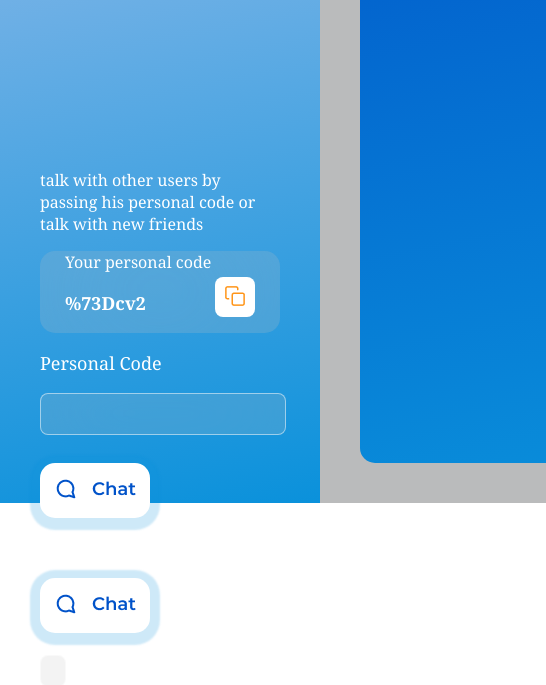
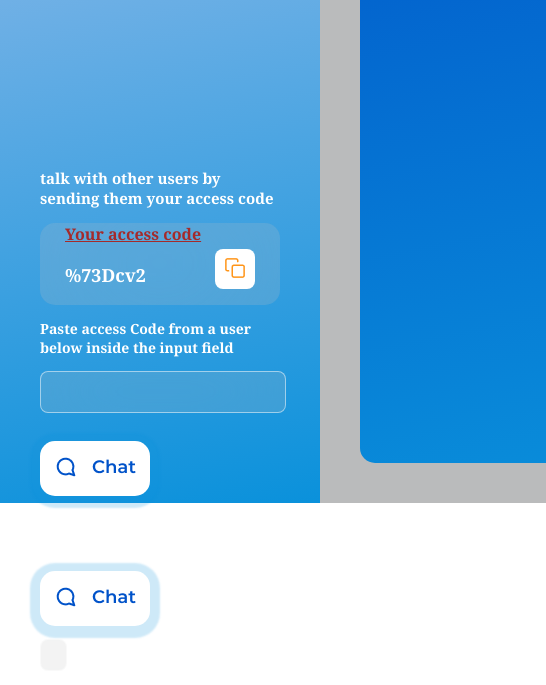
Before and after one commit to hoyrod1/St-Cloud_Rodney_Web-Chat-Login_Capestone, a website with bundled scripts: page public_html/index.html in a window 1280 px wide. Shown: the part 297-982 px from the top of the page, 0-546 px from the left. Built offline with nearby package versions, Linux system fonts and the light colour scheme; no server answers.

Commit message:
Fixed some styling on the index chat page

```diff
--- a/public_html/index.html
+++ b/public_html/index.html
@@ -19,14 +19,13 @@
         <!----------------------------------------------------------------->
         <div class="description_container">
           <p class="description_container_paragraph">
-            talk with other users by passing his personal code or talk with new
-            friends
+            talk with other users by sending them your access code
           </p>
         </div>
         <!----------------------------------------------------------------->
         <div class="personal_code_container">
           <div class="personal_code_title_container">
-            <div class="personal_code_title_paragraph">Your personal code</div>
+            <div class="personal_code_title_paragraph">Your access code</div>
           </div>
           <div class="personal_code_value_container">
             <p
@@ -45,7 +44,10 @@
         </div>
         <!----------------------------------------------------------------->
         <div class="personal_code_connecting_container">
-          <p class="personal_code_connecting_paragraph">Personal Code</p>
+          <p class="personal_code_connecting_paragraph">
+            Paste access Code from a user <br />
+            below inside the input field
+          </p>
           <div class="personal_code_connecting_input_container">
             <input
               type="text"
@@ -73,7 +75,10 @@
         </div>
         <!----------------------------------------------------------------->
         <div class="stranger_connecting_container">
-          <p class="stranger_title_container">Stranger</p>
+          <p class="stranger_title_container">
+            Only select the chat or video buttons below to connect to a user
+            without their access code
+          </p>
           <div class="stranger_buttons_container">
             <button class="connecting_button" id="stranger_chat_button">
               <img
@@ -102,7 +107,7 @@
             />
           </div>
           <p class="checkbox_container_paragraph">
-            Allow connection from strangers
+            Check to allow users to connect without access code
           </p>
         </div>
         <div class="dashboard_blur display_none" id="dashboard_blur"></div>
--- a/public_html/styles/index.css
+++ b/public_html/styles/index.css
@@ -82,8 +82,8 @@ body {
 }
 
 .description_container_paragraph {
-  font-weight: 500;
-  font-size: 16px;
+  font-weight: bolder;
+  font-size: 15px;
   color: white;
 }
 
@@ -104,7 +104,9 @@ body {
 
 .personal_code_title_paragraph {
   font-size: 16px;
-  font-weight: 500;
+  font-weight: bold;
+  color: brown;
+  text-decoration: underline;
 }
 
 .personal_code_value_container {
@@ -136,8 +138,8 @@ body {
 }
 
 .personal_code_connecting_paragraph {
-  font-weight: 500;
-  font-size: 18px;
+  font-weight: bold;
+  font-size: 14px;
 }
 
 .personal_code_connecting_input_container {
@@ -182,8 +184,8 @@ body {
 }
 
 .stranger_title_container {
-  font-weight: 500;
-  font-size: 18px;
+  font-weight: bold;
+  font-size: 12px;
 }
 
 .stranger_buttons_container {
@@ -199,7 +201,7 @@ body {
 }
 
 .checkbox_connection {
-  width: 30px;
+  width: 40px;
   height: 30px;
   background: rgba(196, 196, 196, 0.2);
   border: 1px solid rgba(255, 255, 255, 0.5);
@@ -211,8 +213,8 @@ body {
 }
 
 .checkbox_container_paragraph {
-  font-weight: 500;
-  font-size: 16px;
+  font-weight: bold;
+  font-size: 12px;
   margin-left: 15px;
 }
 
```
